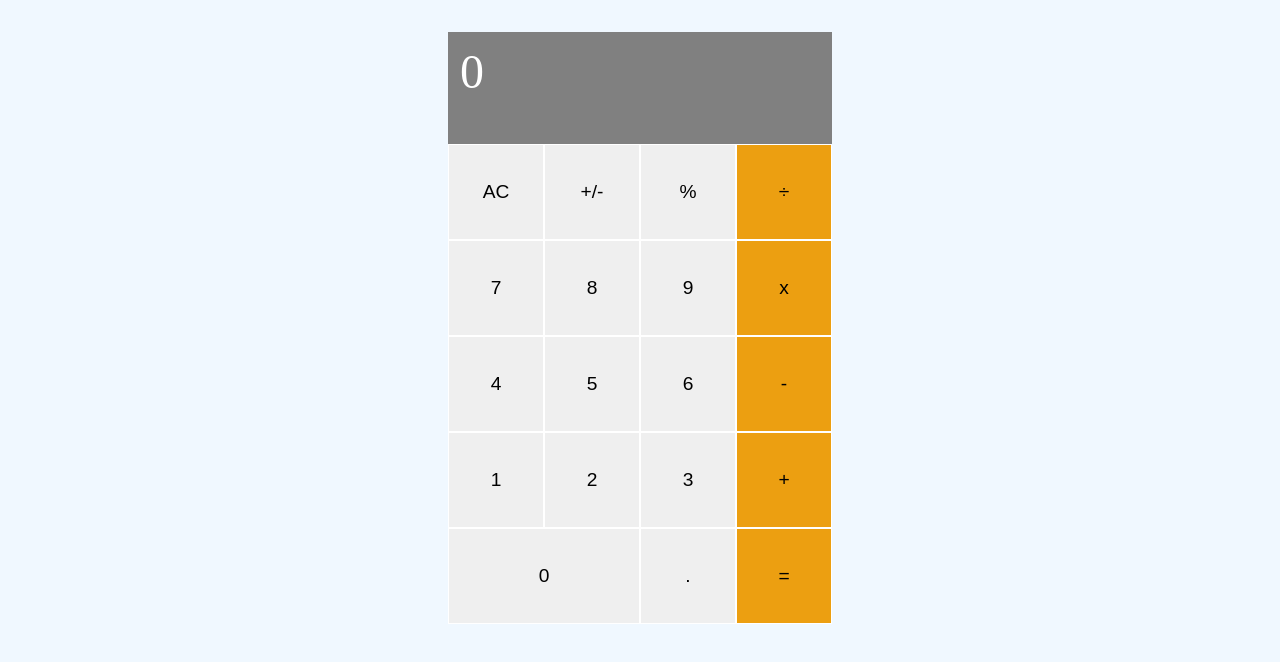
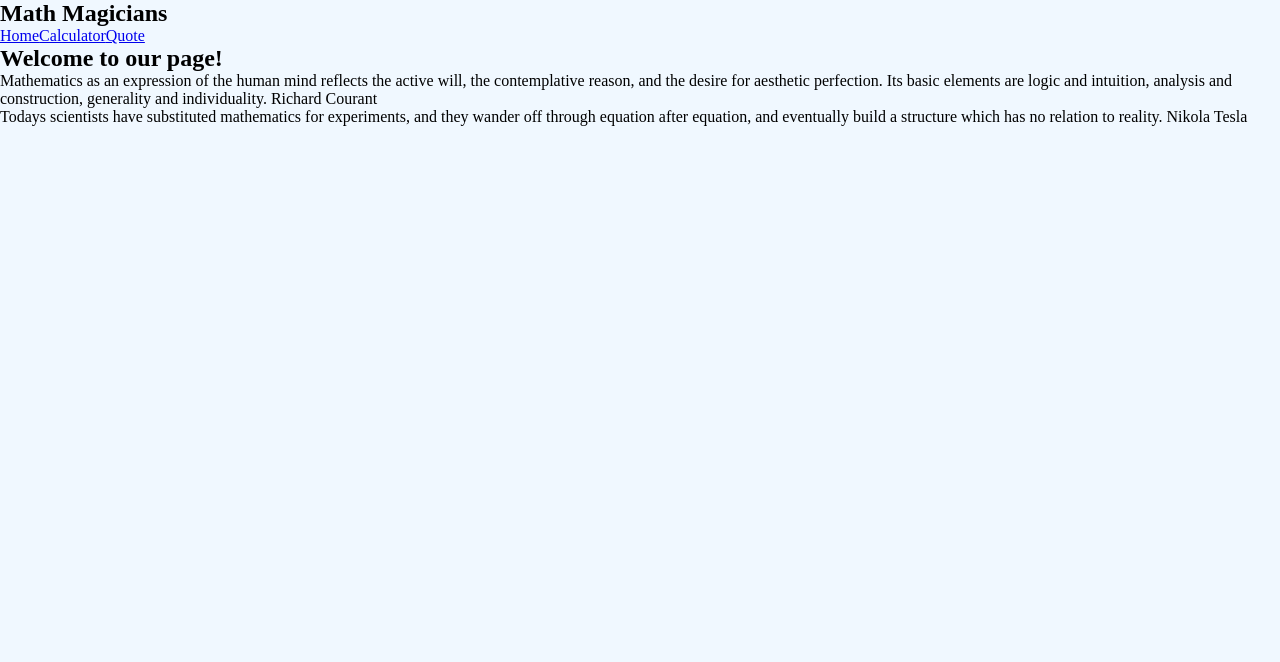
Before and after one commit to edubew/math_magician, a React (Create React App) app: page / in a window 1280 px wide. Shown: the top 662 px of the page. Built offline with nearby package versions, Linux system fonts and the light colour scheme.

Commit message:
Create Home, Calculator and Quote pages

```diff
--- a/package.json
+++ b/package.json
@@ -9,6 +9,7 @@
     "big.js": "^6.2.1",
     "react": "^18.2.0",
     "react-dom": "^18.2.0",
+    "react-router-dom": "^6.3.0",
     "react-scripts": "5.0.1",
     "web-vitals": "^2.1.4"
   },
--- a/src/App.js
+++ b/src/App.js
@@ -1,13 +1,28 @@
 import React, { Component } from 'react';
+import {
+  BrowserRouter as Router, Routes, Route, Link,
+} from 'react-router-dom';
 import Calculator from './components/Calculator';
+import Home from './components/Home';
+import Quote from './components/Quote';
 
 // eslint-disable-next-line react/prefer-stateless-function
 export class App extends Component {
   render() {
     return (
-      <div>
-        <Calculator />
-      </div>
+      <Router>
+        <h2>Math Magicians</h2>
+        <nav>
+          <Link to="/">Home</Link>
+          <Link to="/calculator">Calculator</Link>
+          <Link to="/quote">Quote</Link>
+        </nav>
+        <Routes>
+          <Route path="/" element={<Home />} />
+          <Route path="/calculator" element={<Calculator />} />
+          <Route path="/quote" element={<Quote />} />
+        </Routes>
+      </Router>
     );
   }
 }
--- a/src/components/Calculator.js
+++ b/src/components/Calculator.js
@@ -12,28 +12,71 @@ const Calculator = () => {
   const { next, total, operation } = currentState;
   const result = `${total || operation || next ? `${total || ''} ${operation || ''} ${next || ''}` : 0}`;
   return (
-    <div className="calculator-grid">
-      <div className="output"><span>{result}</span></div>
-      <button type="submit" onClick={eventHandler}>AC</button>
-      <button type="submit" onClick={eventHandler}>+/-</button>
-      <button type="submit" onClick={eventHandler}>%</button>
-      <button type="submit" onClick={eventHandler} className="orange-btn">÷</button>
-      <button type="submit" onClick={eventHandler}>7</button>
-      <button type="submit" onClick={eventHandler}>8</button>
-      <button type="submit" onClick={eventHandler}>9</button>
-      <button type="submit" onClick={eventHandler} className="orange-btn">x</button>
-      <button type="submit" onClick={eventHandler}>4</button>
-      <button type="submit" onClick={eventHandler}>5</button>
-      <button type="submit" onClick={eventHandler}>6</button>
-      <button type="submit" onClick={eventHandler} className="orange-btn">-</button>
-      <button type="submit" onClick={eventHandler}>1</button>
-      <button type="submit" onClick={eventHandler}>2</button>
-      <button type="submit" onClick={eventHandler}>3</button>
-      <button type="submit" onClick={eventHandler} className="orange-btn">+</button>
-      <button type="submit" onClick={eventHandler} className="span-two">0</button>
-      <button type="submit" onClick={eventHandler}>.</button>
-      <button type="submit" onClick={eventHandler} className="orange-btn">=</button>
-    </div>
+    <>
+      <h2>Lets do some Maths</h2>
+      <div className="calculator-grid">
+        <div className="output">
+          <span>{result}</span>
+        </div>
+        <button type="submit" onClick={eventHandler}>
+          AC
+        </button>
+        <button type="submit" onClick={eventHandler}>
+          +/-
+        </button>
+        <button type="submit" onClick={eventHandler}>
+          %
+        </button>
+        <button type="submit" onClick={eventHandler} className="orange-btn">
+          ÷
+        </button>
+        <button type="submit" onClick={eventHandler}>
+          7
+        </button>
+        <button type="submit" onClick={eventHandler}>
+          8
+        </button>
+        <button type="submit" onClick={eventHandler}>
+          9
+        </button>
+        <button type="submit" onClick={eventHandler} className="orange-btn">
+          x
+        </button>
+        <button type="submit" onClick={eventHandler}>
+          4
+        </button>
+        <button type="submit" onClick={eventHandler}>
+          5
+        </button>
+        <button type="submit" onClick={eventHandler}>
+          6
+        </button>
+        <button type="submit" onClick={eventHandler} className="orange-btn">
+          -
+        </button>
+        <button type="submit" onClick={eventHandler}>
+          1
+        </button>
+        <button type="submit" onClick={eventHandler}>
+          2
+        </button>
+        <button type="submit" onClick={eventHandler}>
+          3
+        </button>
+        <button type="submit" onClick={eventHandler} className="orange-btn">
+          +
+        </button>
+        <button type="submit" onClick={eventHandler} className="span-two">
+          0
+        </button>
+        <button type="submit" onClick={eventHandler}>
+          .
+        </button>
+        <button type="submit" onClick={eventHandler} className="orange-btn">
+          =
+        </button>
+      </div>
+    </>
   );
 };
 
--- /dev/null
+++ b/src/components/Home.js
@@ -0,0 +1,22 @@
+import React from 'react';
+
+function Home() {
+  return (
+    <div>
+      <h2>Welcome to our page!</h2>
+      <p>
+        Mathematics as an expression of the human mind reflects the active will,
+        the contemplative reason, and the desire for aesthetic perfection. Its
+        basic elements are logic and intuition, analysis and construction,
+        generality and individuality. Richard Courant
+      </p>
+      <p>
+        Todays scientists have substituted mathematics for experiments, and
+        they wander off through equation after equation, and eventually build a
+        structure which has no relation to reality. Nikola Tesla
+      </p>
+    </div>
+  );
+}
+
+export default Home;
--- /dev/null
+++ b/src/components/Quote.js
@@ -0,0 +1,13 @@
+import React from 'react';
+
+const Quote = () => (
+  <div>
+    <p>
+      There are two ways to do great mathematics. The first is to be smarter
+      than everybody else. The second way is to be stupider than everybody
+      else — but persistent. — Raoul Bott.
+    </p>
+  </div>
+);
+
+export default Quote;
```
Also changed, not shown: 1 other file (tests, documents, lock files or other folders).
